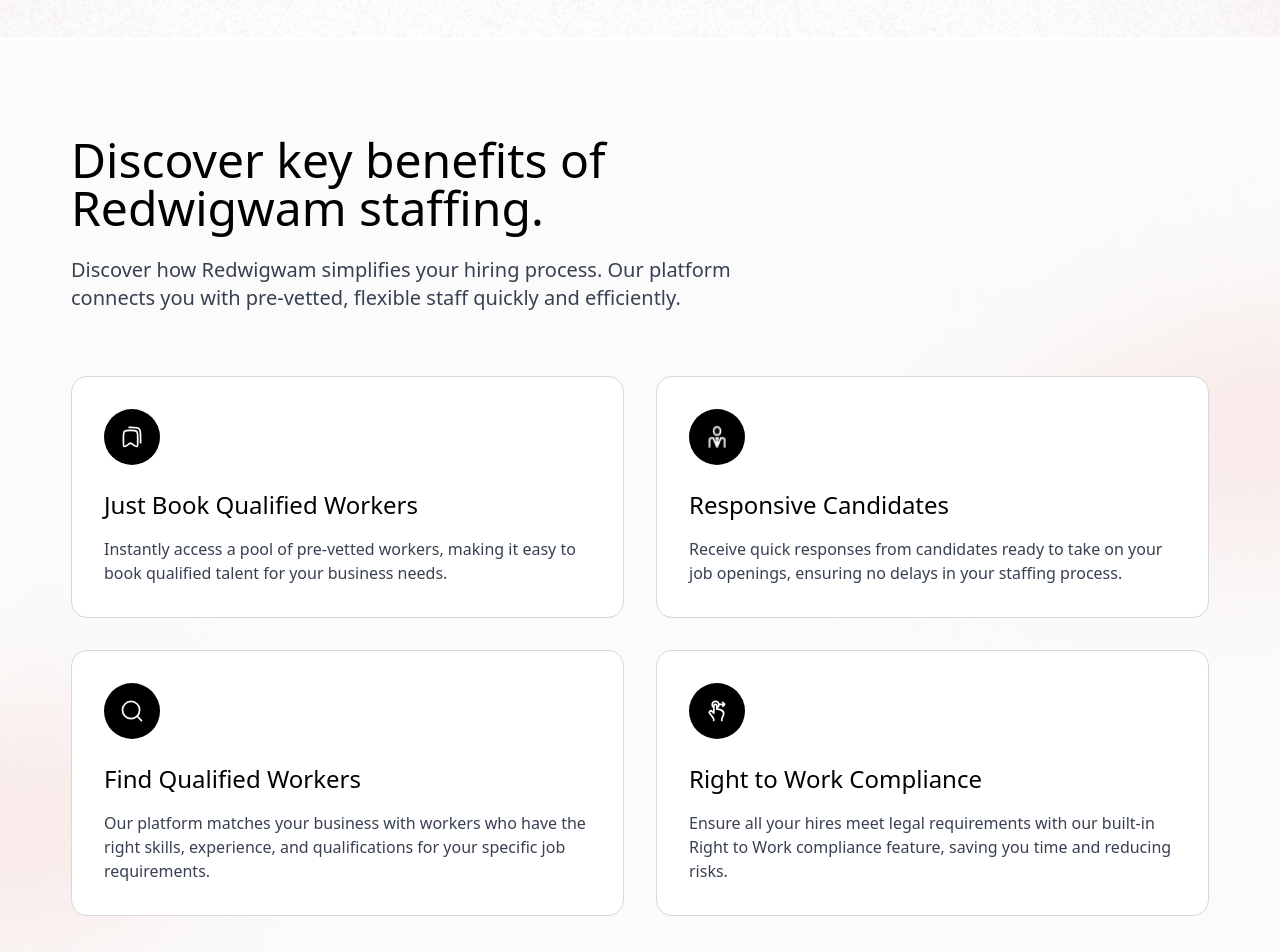
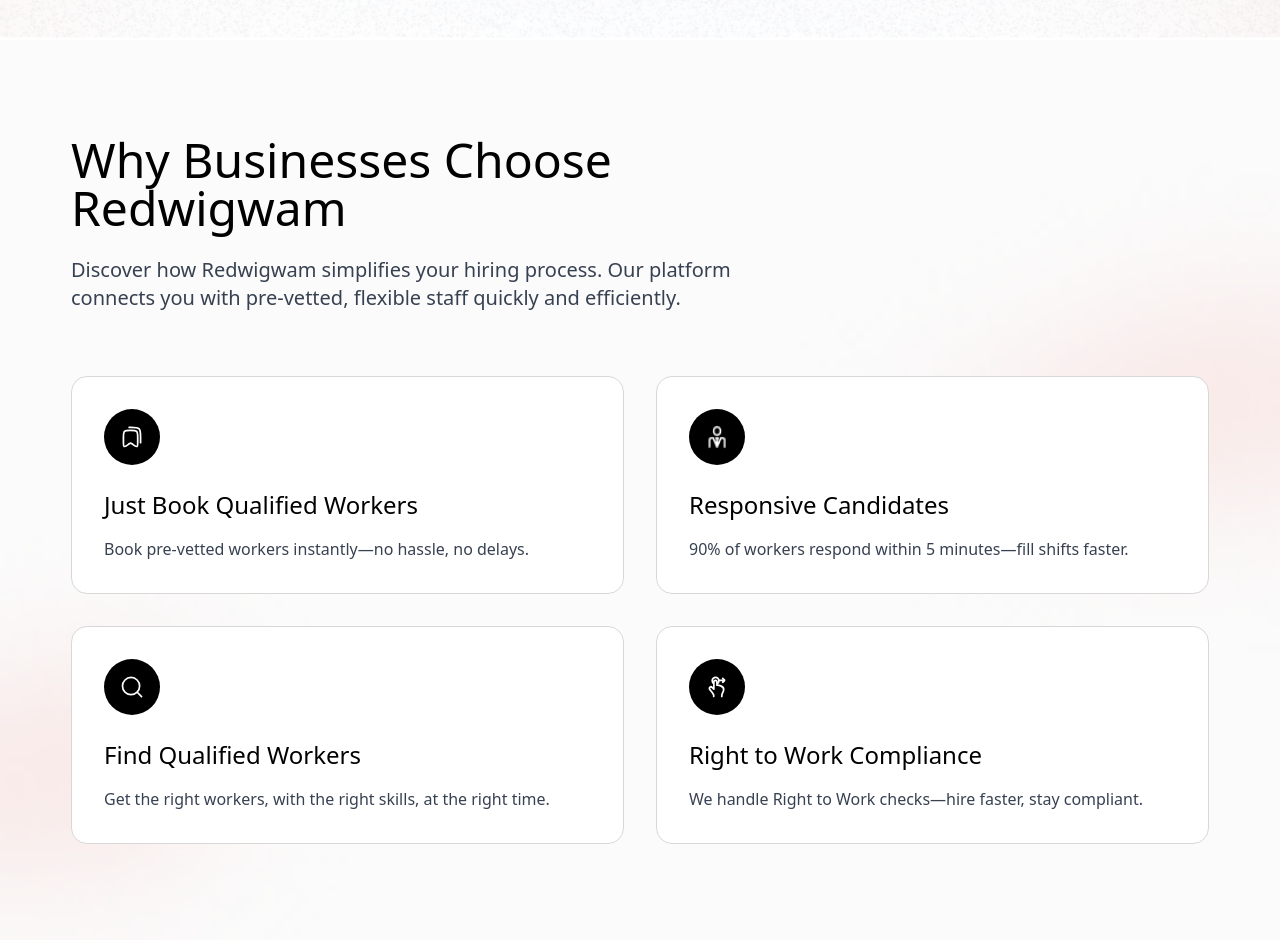
Before and after one commit to yousafsabir/redwigwam, a Next.js app: page /about-us in a window 1280 px wide. Shown: the part 520-1472 px from the top of the page. Built offline with nearby package versions, Linux system fonts and the light colour scheme; a web font is replaced by a local one.

Commit message:
chore: KeyBenefits copy changed

```diff
--- a/src/components/pages/about-us/KeyBenefits.tsx
+++ b/src/components/pages/about-us/KeyBenefits.tsx
@@ -13,9 +13,9 @@ export default function KeyBenefits() {
       <div className="container">
         <div className="max-w-2xl mb-16">
           <h2 className="text-5xl font-medium mb-6">
-            Discover key benefits of
+            Why Businesses Choose
             <br />
-            Redwigwam staffing.
+            Redwigwam
           </h2>
           <p className="text-xl text-gray-700">
             Discover how Redwigwam simplifies your hiring process. Our platform
@@ -37,8 +37,7 @@ export default function KeyBenefits() {
               Just Book Qualified Workers
             </h3>
             <p className="text-gray-700">
-              Instantly access a pool of pre-vetted workers, making it easy to
-              book qualified talent for your business needs.
+              Book pre-vetted workers instantly—no hassle, no delays.
             </p>
           </div>
 
@@ -52,8 +51,7 @@ export default function KeyBenefits() {
             </div>
             <h3 className="text-2xl font-medium mb-4">Responsive Candidates</h3>
             <p className="text-gray-700">
-              Receive quick responses from candidates ready to take on your job
-              openings, ensuring no delays in your staffing process.
+              90% of workers respond within 5 minutes—fill shifts faster.
             </p>
           </div>
 
@@ -69,9 +67,7 @@ export default function KeyBenefits() {
               Find Qualified Workers
             </h3>
             <p className="text-gray-700">
-              Our platform matches your business with workers who have the right
-              skills, experience, and qualifications for your specific job
-              requirements.
+              Get the right workers, with the right skills, at the right time.
             </p>
           </div>
 
@@ -87,9 +83,7 @@ export default function KeyBenefits() {
               Right to Work Compliance
             </h3>
             <p className="text-gray-700">
-              Ensure all your hires meet legal requirements with our built-in
-              Right to Work compliance feature, saving you time and reducing
-              risks.
+              We handle Right to Work checks—hire faster, stay compliant.
             </p>
           </div>
         </div>
```
